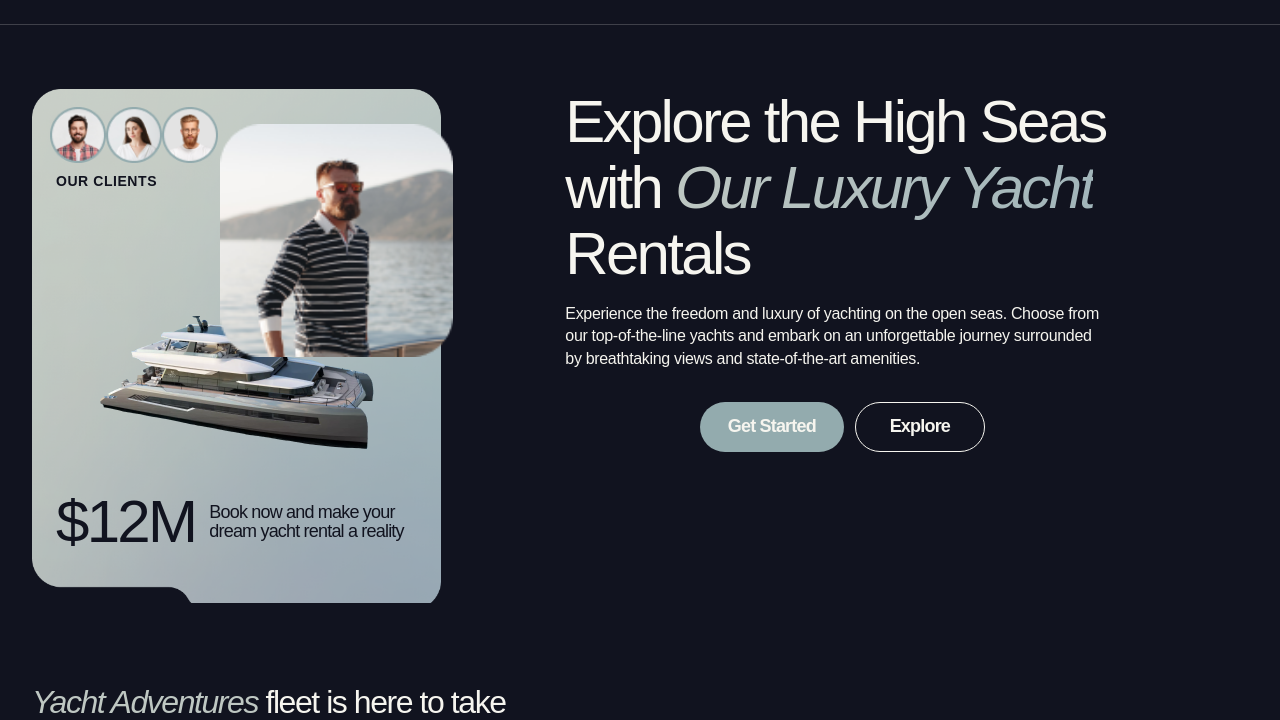
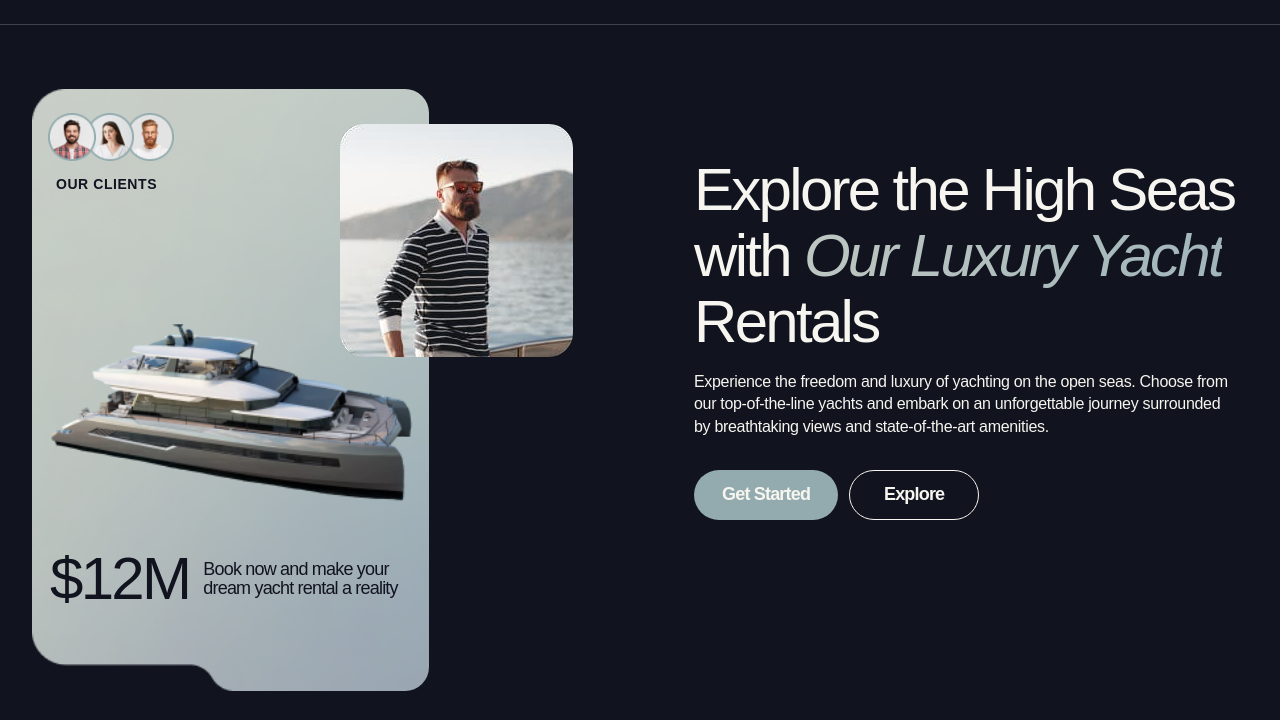
Before and after one commit to VickyUA/Project_Team_12, a website built with Vite: page src/index.html in a window 1280 px wide. Shown: the part 53-773 px from the top of the page. Built offline with nearby package versions, Linux system fonts and the light colour scheme; files whose address does not match are found by name.

Commit message:
add hero

```diff
--- a/src/css/hero.css
+++ b/src/css/hero.css
@@ -1,16 +1,20 @@
 /* Hero.Developer:Prenrelo(Jarek) */
 .hero-section {
   margin-bottom: 80px;
+
 }
-.hero-backgroung-image {
+@media only screen and (min-width: 1280px) {
+ .hero-container {
   display: flex;
+  flex-direction: row-reverse;
+  justify-content: space-between;
+
 }
-.hero-explore {
-  display: flex;
-  flex-direction: column;
-  padding-left: 124px;
+ .hero-tittle-text {
+  padding-top: 68px;
+  max-width: 554px;
  }
-
+}
 .hero-tittle {
   max-width: 332px;
   height: auto;
@@ -24,7 +28,7 @@
 }
 
 @media only screen and (min-width: 768px) {
-  .hero-tittle {
+.hero-tittle  {
   max-width: 698px;
       font-size: 60px;
       line-height: 66px;
@@ -33,7 +37,7 @@
 }
 }
 @media only screen and (min-width: 1280px) {
-  .hero-tittle {
+.hero-tittle   {
   max-width: 554px;
 }
 }
@@ -43,7 +47,7 @@
       -webkit-text-fill-color: transparent;
 }
 @media only screen and (min-width: 768px) {
-  .hero-span {
+.hero-span  {
       font-style: italic;
 }
 }
@@ -58,7 +62,7 @@
       margin-bottom: 24px;
 }
 @media only screen and (min-width: 768px) {
-  .hero-text {
+.hero-text   {
   min-width: 539px;
       font-size: 16px;
       line-height: 22.4px;
@@ -75,13 +79,13 @@
   margin-bottom: 40px;
 }
 @media only screen and (min-width: 768px) {
-  .hero-btn-container {
+.hero-btn-container  {
   gap: 11px;
   margin-bottom: 64px;
 }
 }
 @media only screen and (min-width: 1280px) {
-  .hero-btn-container {
+.hero-btn-container  {
   margin-bottom: 0;
 }
 }
@@ -95,12 +99,13 @@
       letter-spacing: -0.63px;
       border: 0;
       border-radius: 60px;
-  background: var(--light-green, #93abae);
+          background: var(--light-green, #93ABAE);
           padding: 14px 28px;
          display: block;
+
 }
 @media only screen and (min-width: 768px) {
-  .hero-btn {
+.hero-btn   {
       font-size: 18px;
       line-height: 19.8px;
       letter-spacing: -0.81px;
@@ -122,7 +127,7 @@
           display: block;
 }
 @media only screen and (min-width: 768px) {
-  .hero-btn-explore {
+.hero-btn-explore   {
       font-size: 18px;
       line-height: 19.8px;
       letter-spacing: -0.81px;
@@ -130,16 +135,34 @@
 }
 .hero-rectangle {
   position: relative;
-  background-image: url(/img/heroimg/Mask-group335@2x.png);
+  background-image:
+  url(../img/heroimg/Mask-group335.png);
   background-repeat: no-repeat;
   background-size: cover;
+  max-width: 335px;
+  border-radius: 24px;
+}
+@media (min-device-pixel-ratio: 2), (min-resolution: 192dpi), (min-resolution: 2dppx) {
+  .hero-rectangle{
+
+      background-image:
+    url(../img/heroimg/Mask-group335@2x.png);
+
+    }
+  }
+
+@media only screen and (min-width: 768px) {
+  .hero-rectangle {
+      max-width: 426px;
+      padding-bottom: 79px;
+}
 }
 .hero-list-img {
   display: flex;
   position: relative;
-  padding-top: 18px;
-  padding-left: 18px;
-  padding-right: 24px;
+  margin-bottom: 13px;
+  margin-left: 24px;
+
 }
 @media only screen and (min-width: 768px) {
 .hero-list-img {
@@ -147,21 +170,28 @@
   }
 }
 .hero-img-man1 {
+  position: relative;
+  left: -8px;
+  top: 24px;
+  z-index: 4;
+
 }
 
 .hero-img-woman {
-  left: -120px;
-  top: 25px;
-  z-index: 2;
+  position: relative;
+  left: -18px;
+  top: 24px;
+  z-index: 3;
 }
 
 .hero-img-man2 {
-  top: 50px;
-  left: 55px;
-  z-index: 5;
+  position: relative;
+  top: 24px;
+  left: -26px;
+  z-index: 2;
 }
 .hero-clients {
-  color: var(--main-darkblue-color);
+  color:var(--main-darkblue-color);
       font-family: DM Sans, sans-serif;
       font-size: 14px;
       font-weight: 700;
@@ -170,9 +200,10 @@
       text-transform: uppercase;
       margin-left: 24px;
       margin-bottom: 52px;
+      margin-top: 40px;
 }
 @media only screen and (min-width: 768px) {
-  .hero-clients {
+.hero-clients  {
   margin-bottom: 111px;
 }
 }
@@ -180,36 +211,40 @@
 display: flex;
 align-items: center;
 gap: 14px;
-  margin-left: 24px;
-  margin-right: 24px;
+padding-left: 18px;
+padding-right: 18px;
 padding-bottom: 48px;
 }
+@media only screen and (min-width: 768px) {
+  .hero-container-price{
+      padding-bottom: 0;
+}
+}
+
 .hero-price {
   color: var(--main-darkblue-color);
-  /* color: #ffffff; */
       font-family: DM Sans, sans-serif;
       font-size: 48px;
-  line-height: 52.8px;
+      line-height: 1.1;
       letter-spacing: -2.16px;
 }
 @media only screen and (min-width: 768px) {
-  .hero-price {
+.hero-price   {
       font-size: 60px;
-    line-height: 66px;
+      line-height: 1.1;
       letter-spacing: -2.7px;
 }
 }
 .hero-dream {
-  color: var(--main-darkblue-color);
-  /* color: #ffffff; */
+  color:var(--main-darkblue-color);
       font-family: DM Sans, sans-serif;
       font-size: 14px;
-  line-height: 19.6px;
+      line-height: 1.4;
       letter-spacing: -0.63px;
 }
 @media only screen and (min-width: 768px) {
-  .hero-dream {
-    max-width: 208px;
+.hero-dream   {
+  width: 208px;
       font-size: 18px;
       line-height: 19.8px;
       letter-spacing: -0.81px;
@@ -219,13 +254,24 @@
 position: absolute;
 top: 35px;
 right: -12px;
+border-radius: 24px;
+
+}
+@media only screen and (min-width: 768px) {
+  .hero-img-ceo {
+  width: 233px;
+  height: 233px;
+  right: -144px;
+}
 }
 .hero-img-yacht {
 margin: 0 auto;
 margin-bottom: 14px;
 }
 @media only screen and (min-width: 768px) {
-  .hero-img-yacht {
+.hero-img-yacht  {
   margin-bottom: 22px;
+  width: 378px;
+  height: 221px;
 }
 }
--- a/src/partials/hero.html
+++ b/src/partials/hero.html
@@ -1,46 +1,68 @@
 <!-- Hero.Developer:Prenrelo(Jarek)  -->
-<section class="hero-section container">
-  <div class="hero-backgroung-image">
+<section class="hero-section">
+  <div class="container hero-container">
+    <div class="hero-tittle-text">
+      <div class="hero-tittle-paragraf">
+    <h1 class="hero-tittle">
+      Explore the High Seas with
+      <span class="hero-span">Our Luxury Yacht</span> Rentals
+    </h1>
+    <p class="hero-text">
+      Experience the freedom and luxury of yachting on the open seas. Choose
+      from our top-of-the-line yachts and embark on an unforgettable journey
+      surrounded by breathtaking views and state-of-the-art amenities.
+    </p>
+  </div>
+    <div class="hero-btn-container">
+      <button class="hero-btn" type="button">Get Started</button>
+      <button class="hero-btn-explore" type="button">Explore</button>
+    </div>
+  </div>
     <div class="hero-rectangle">
       <ul class="hero-list-img">
         <li>
           <img
             class="hero-img-man1"
+            srcset="../img/heroimg/man148.png 1x, ../img/heroimg/man148.png 2x"
             src="./img/heroimg/man148.png"
             alt="client"
-            width="56"
-            height="56"
+            width="48"
+            height="48"
           />
         </li>
         <li>
           <img
             class="hero-img-woman"
+            srcset="../img/heroimg/woman48.png 1x, ../img/heroimg/woman48.png 2x"
             src="./img/heroimg/woman48.png"
             alt="client"
-            width="56"
-            height="56"
+            width="48"
+            height="48"
           />
         </li>
         <li>
           <img
             class="hero-img-man2"
+            srcset="../img/heroimg/man248.png 1x, ../img/heroimg/man248.png 2x"
             src="./img/heroimg/man248.png"
             alt="client"
-            width="56"
-            height="56"
+            width="48"
+            height="48"
           />
         </li>
       </ul>
       <p class="hero-clients">Our Clients</p>
       <img
         class="hero-img-ceo"
-        src="./img/heroimg/Img CEO133.png"
+        srcset="../img/heroimg/img man@1x.png 1x, ../img/heroimg/img man@2x.png 2x"
+        src="../img/heroimg/img man@1x.jpg"
         alt="CEO"
-        width="233"
-        height="233"
+        width="133"
+        height="133"
       />
       <img
         class="hero-img-yacht"
+        srcset="../img/heroimg/img yaht287.png 1x, ../img/heroimg/img yaht287.png 2x"
         src="./img/heroimg/img yaht287.png"
         alt="yaht"
         width="287"
@@ -53,72 +75,5 @@
         </p>
       </div>
     </div>
-    <div class="hero-explore">
-      <h1 class="hero-tittle">
-        Explore the High Seas with
-        <span class="hero-span">Our Luxury Yacht</span> Rentals
-      </h1>
-      <p class="hero-text">
-        Experience the freedom and luxury of yachting on the open seas. Choose
-        from our top-of-the-line yachts and embark on an unforgettable journey
-        surrounded by breathtaking views and state-of-the-art amenities.
-      </p>
-      <div class="hero-btn-container">
-        <button class="hero-btn" type="button">Get Started</button>
-        <button class="hero-btn-explore" type="button">Explore</button>
-      </div>
-    </div>
   </div>
 </section>
-
-<!-- <div class="hero-rectangle">
-      <ul class="hero-list-img">
-        <li>
-          <img
-            class="hero-img-man1"
-            src="./img/heroimg/man148.png"
-            alt="client"
-            width="48"
-            height="48"
-          />
-        </li>
-        <li>
-          <img
-            class="hero-img-woman"
-            src="./img/heroimg/woman48.png"
-            alt="client"
-            width="48"
-            height="48"
-          />
-        </li>
-        <li>
-          <img
-            class="hero-img-man2"
-            src="./img/heroimg/man248.png"
-            alt="client"
-            width="48"
-            height="48"
-          />
-        </li>
-      </ul>
-      <p class="hero-clients">Our Clients</p>
-      <img
-        class="hero-img-ceo"
-        src="./img/heroimg/Img CEO133.png"
-        alt="CEO"
-        width="133"
-        height="133"
-      />
-      <img
-        class="hero-img-yacht"
-        src="./img/heroimg/img yaht287.png"
-        alt="yaht"
-        width="287"
-        height="167"
-      />
-      <div class="hero-container-price">
-        <p class="hero-price">$12M</p>
-        <p class="hero-dream">
-          Book now and make your dream yacht rental a reality
-        </p>
-      </div> -->
```
Also changed, not shown: src/img/heroimg/Img CEO133.png (deleted), src/img/heroimg/Img CEO133@2x .png (deleted), src/img/heroimg/img man@1x.jpg (added), src/img/heroimg/img man@2x.jpg (added). Lines whose indentation alone changed are shown as unchanged.
